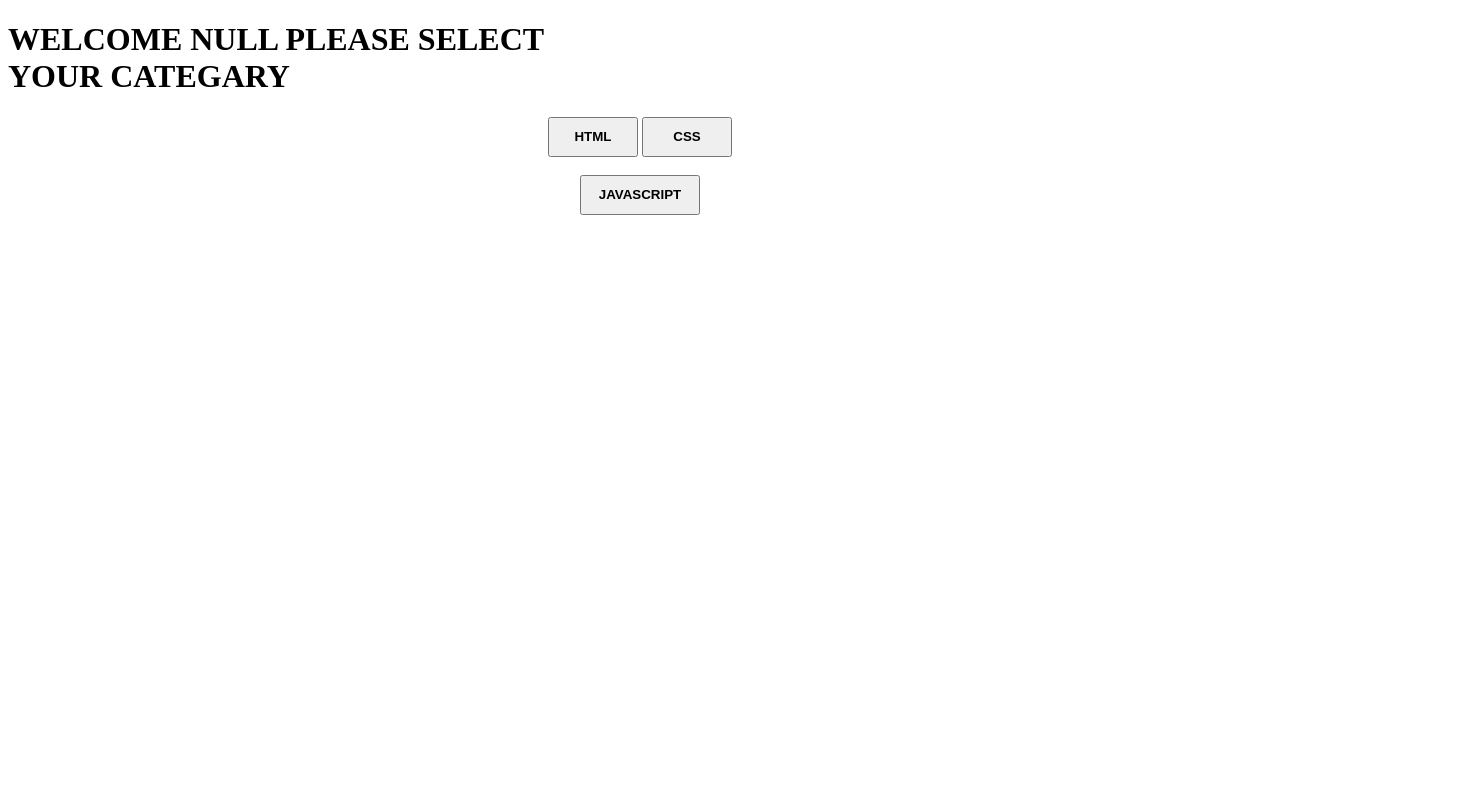
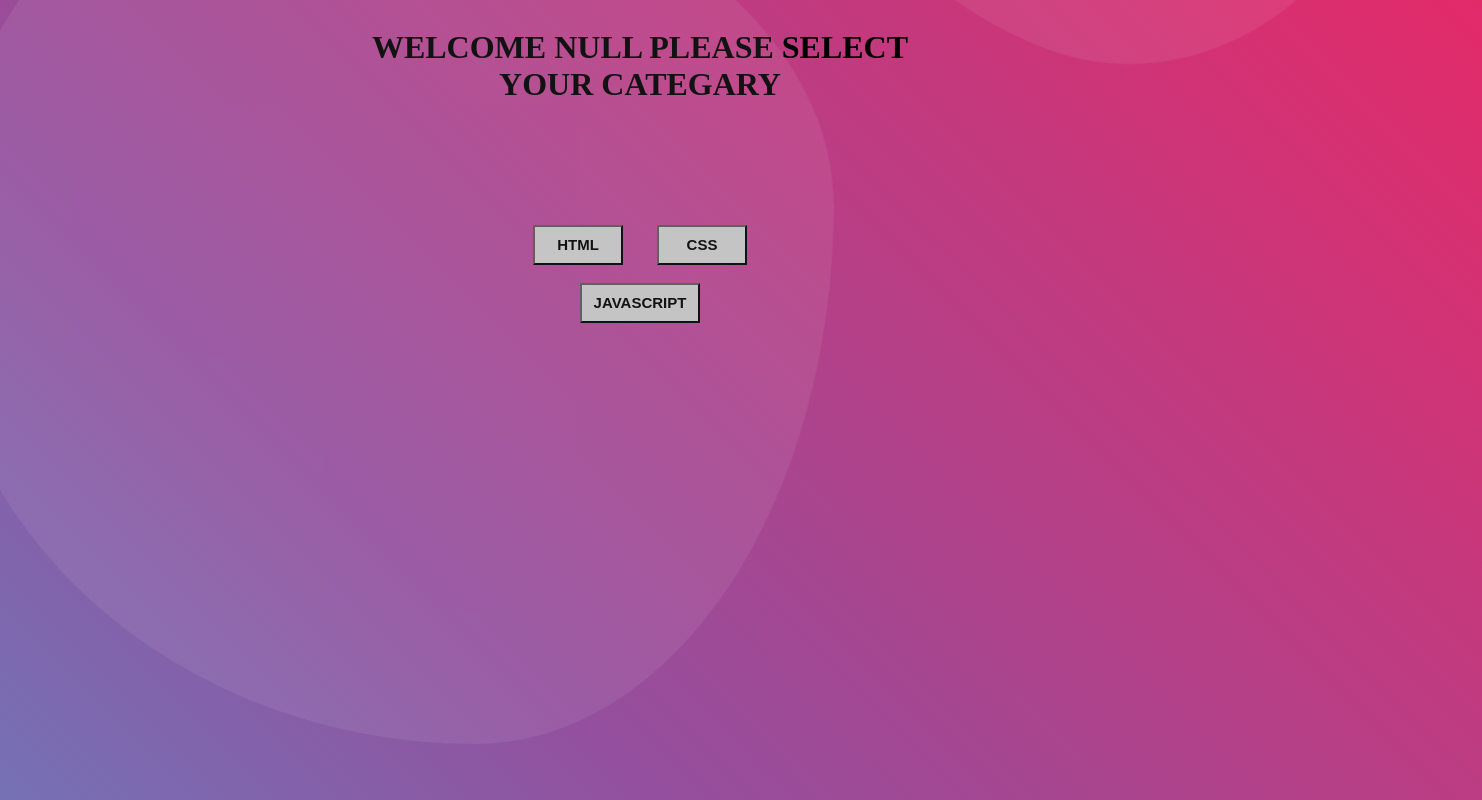
Before and after one commit to rgcbrajesh/quiz2, a plain HTML site: page category.html in a window 1280 px wide. Shown: the whole page, 1482 px wide, since content can reach past the window. Drawn offline with Linux system fonts and the light colour scheme; the site is published under a folder, as on GitHub Pages, so addresses that start at the root find nothing.

Commit message:
Update category.html

```diff
--- a/category.html
+++ b/category.html
@@ -6,8 +6,8 @@
 
     <meta name="viewport" content="width=device-width, initial-scale=1.0" />
     <title>Quiz Categary</title>
-    <link rel="stylesheet" href="/index.css" />
-    <link rel="stylesheet" href="/media.css" />
+    <link rel="stylesheet" href="index.css" />
+    <link rel="stylesheet" href="media.css" />
   </head>
   <body>
     <h1 id="showname" style="text-transform: uppercase"></h1>
```
